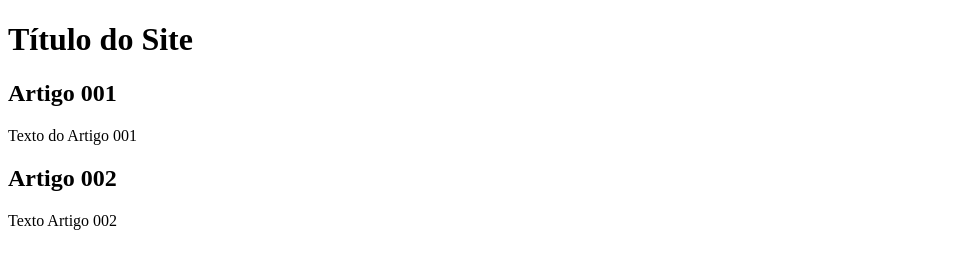
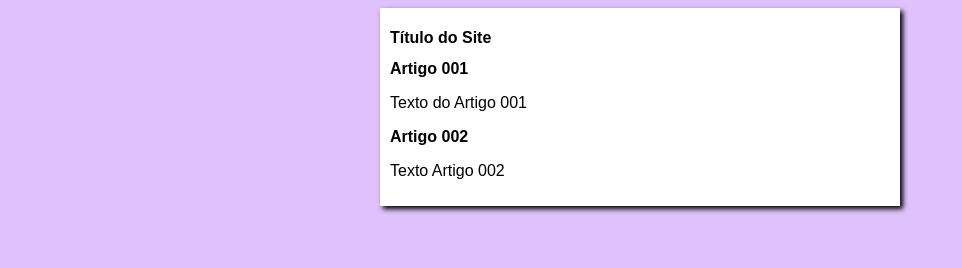
Before and after one commit to anacarolinnatavares/projeto-site, a plain HTML site: page index.html in a window 1280 px wide. Shown: the whole page, without its empty margins (0-962 px from the left). Drawn offline with Linux system fonts and the light colour scheme.

Commit message:
iniciei o design

```diff
--- /dev/null
+++ b/estilos/style.css
@@ -0,0 +1,18 @@
+*{
+    font-family: Arial, Helvetica, sans-serif;
+    font-size: 16px;
+}
+
+body{
+    background-color: rgb(223, 193, 251);
+
+}
+
+main{
+    background-color: white;
+    width: 500px;
+    margin: auto;
+    padding: 10px;
+    box-shadow: 3px 3px 5px rgba(0,0,0, 473);
+
+}
--- a/index.html
+++ b/index.html
@@ -4,6 +4,7 @@
     <meta charset="UTF-8">
     <meta name="viewport" content="width=device-width, initial-scale=1.0">
     <title>Título do site</title>
+    <link rel="stylesheet" href="estilos/style.css">
 </head>
 <body>
     <main>
```
